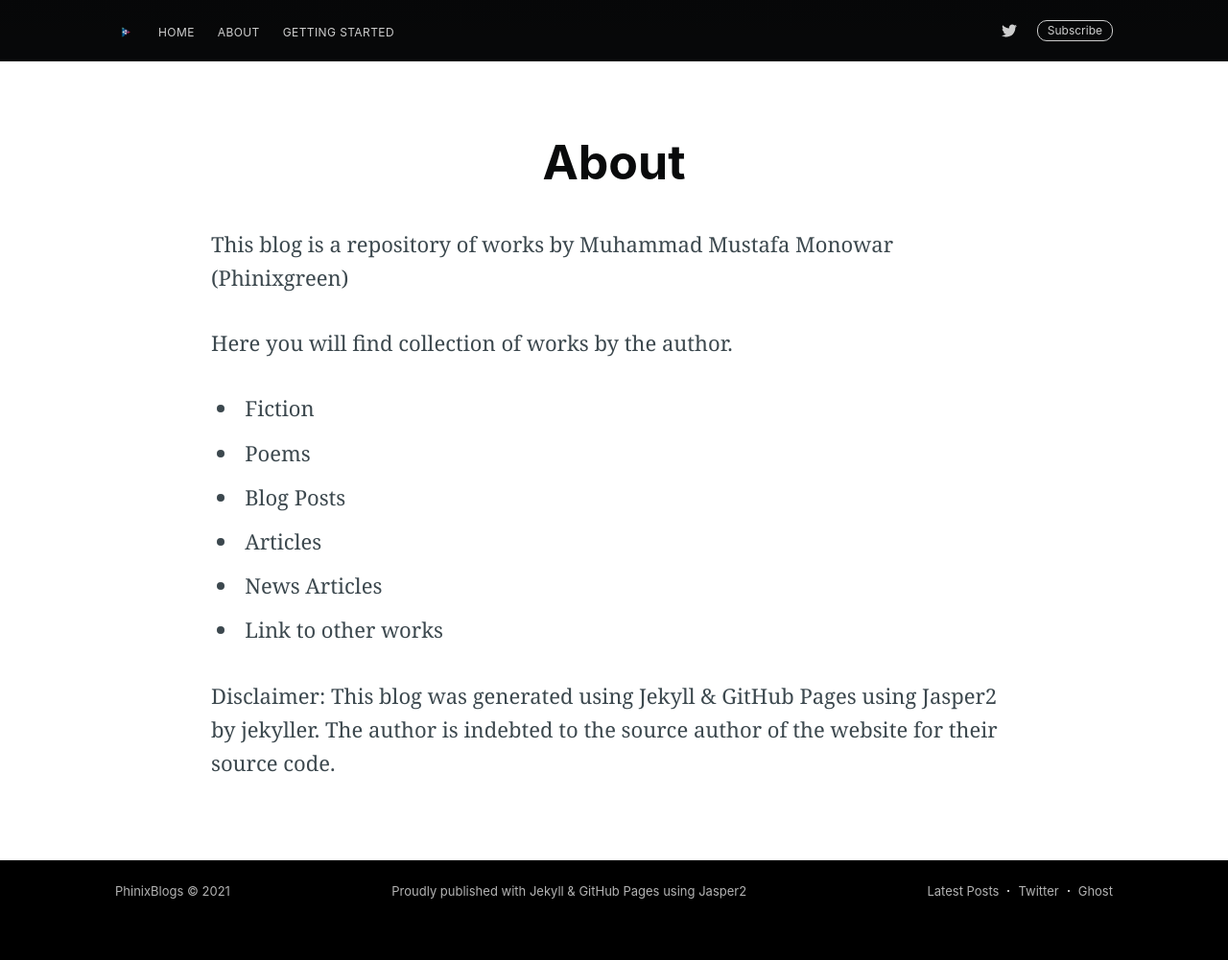
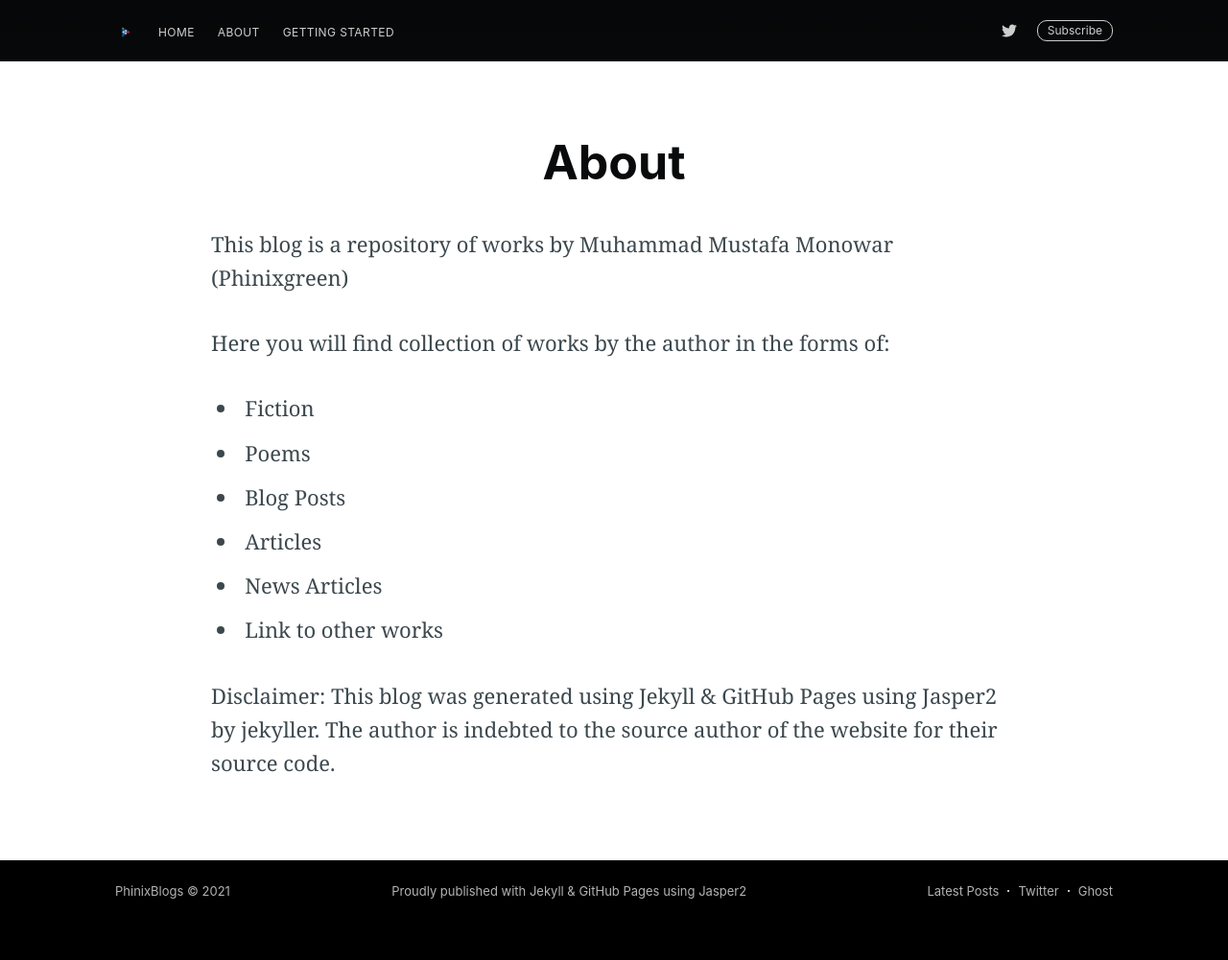
Before and after one commit to phinixgreen/phinixblogs, a Jekyll site: the page built from about/index.md, in a window 1280 px wide. Shown: the whole page at 96% size. Built offline with Jekyll 4.4.1, drawn with Linux system fonts in a browser that asks for light colours; nearby versions of some CDN libraries; comment, search, counter and statistics services are not loaded.

```diff
--- a/about/index.md
+++ b/about/index.md
@@ -10,7 +10,7 @@ subclass: 'post page'
 
 This blog is a repository of works by Muhammad Mustafa Monowar (Phinixgreen)
 
-Here you will find collection of works by the author.
+Here you will find collection of works by the author in the forms of:
 - Fiction
 - Poems
 - Blog Posts
```
Also changed, not shown: _includes/ghost-logo.html (+1 -1 lines).
